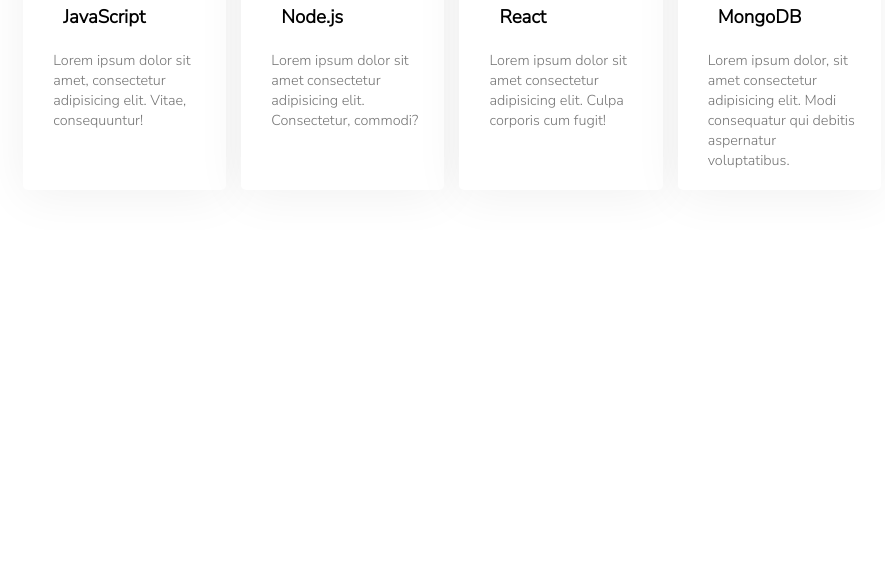
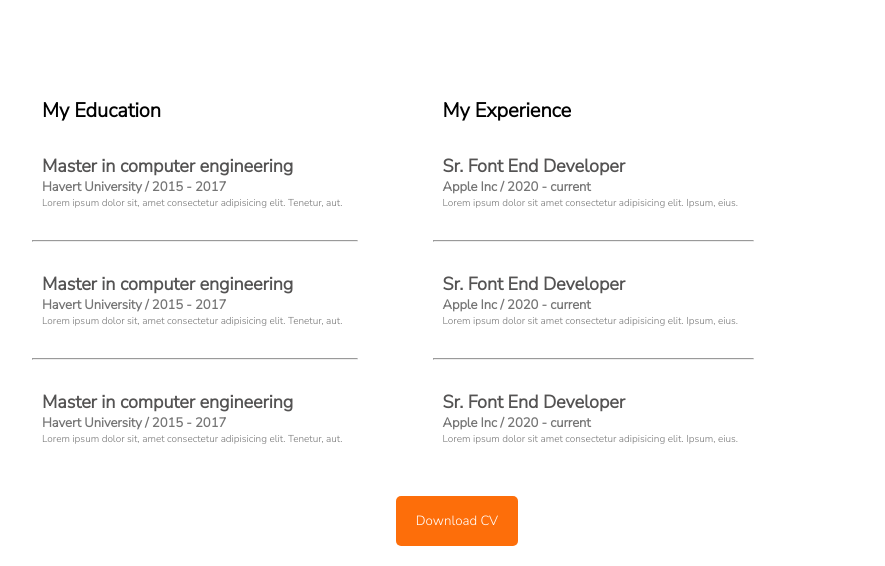
Before and after one commit to apucsd/Portfolio, a plain HTML site: page index.html in a window 1280 px wide. Shown: the part 1430-1996 px from the top of the page, without its empty margins (188-1073 px from the left). Before the commit the page ends 1660 px from the top, so only its background shows below. Drawn offline with Linux system fonts and the light colour scheme.

Commit message:
added resume style

```diff
--- a/index.html
+++ b/index.html
@@ -8,7 +8,7 @@
 
     <link rel="preconnect" href="https://fonts.googleapis.com"><link rel="preconnect" href="https://fonts.gstatic.com" crossorigin><link href="https://fonts.googleapis.com/css2?family=Nunito+Sans:ital,wght@0,300;1,200&family=Open+Sans&display=swap" rel="stylesheet">
 
-    <title>MY Portfolio</title>
+    <title>MY Portfolio </title>
 </head>
 <body>
     <header class="header">
@@ -32,7 +32,7 @@
              <button class="btn">Contact</button>
             </div>
 
-             <img src="images/hardy.png" alt="">
+             <img src="images/My project.png" alt="" width="500px">
          </div>
     </header>
 
@@ -87,6 +87,75 @@
             </div>
         </div>
 
+
+        <!-- summary section -->
+
+        <!-- summary section div -->
+        <h1 class="summary-title">A summary of My Resume</h1>
+       <div class="summary-section">
+
+
+
+        <!-- edu-summary section -->
+        <div class="edu-summary">
+            <h1>My Education</h1>
+            <div class="edu-summary-details">
+                <h2>Master in computer engineering</h2>
+                <h3>Havert University / 2015 - 2017</h3>
+                <p> Lorem ipsum dolor sit, amet consectetur adipisicing elit. Tenetur, aut.</p>
+            </div>
+            <hr>
+            <div class="edu-summary-details">
+                <h2>Master in computer engineering</h2>
+                <h3>Havert University / 2015 - 2017</h3>
+                <p> Lorem ipsum dolor sit, amet consectetur adipisicing elit. Tenetur, aut.</p>
+            </div>
+            <hr>
+            <div class="edu-summary-details">
+                <h2>Master in computer engineering</h2>
+                <h3>Havert University / 2015 - 2017</h3>
+                <p> Lorem ipsum dolor sit, amet consectetur adipisicing elit. Tenetur, aut.</p>
+            </div>
+
+        </div>
+          <!-- edu-summary section  end-->
+
+          <div class="exp-summary">
+              <!-- exp-summary section start -->
+              <h1>My Experience</h1>
+            <div class="edu-summary-details">
+                <h2>Sr. Font End Developer</h2>
+                <h3>Apple Inc / 2020 - current</h3>
+                <p>Lorem ipsum dolor sit amet consectetur adipisicing elit. Ipsum, eius.</p>
+            </div>
+            <hr>
+            <div class="edu-summary-details">
+                <h2>Sr. Font End Developer</h2>
+                <h3>Apple Inc / 2020 - current</h3>
+                <p>Lorem ipsum dolor sit amet consectetur adipisicing elit. Ipsum, eius.</p>
+            </div>
+            <hr>
+            <div class="edu-summary-details">
+                <h2>Sr. Font End Developer</h2>
+                <h3>Apple Inc / 2020 - current</h3>
+                <p>Lorem ipsum dolor sit amet consectetur adipisicing elit. Ipsum, eius.</p>
+            </div>
+          </div>
+          <!-- exp- summary section end -->
+
+
+
+
+
+       </div>
+         <!-- summary section div end -->
+         <div class="resume-btn">
+            <button class="btn">Download CV</button>
+         </div>
+
+
+
+
     </main>
 
 
--- a/style.css
+++ b/style.css
@@ -138,3 +138,51 @@
     font-size: 0.9rem;
     margin-left: 10px;
 }
+
+
+/* summary section */
+.summary-section{
+    display: flex;
+    gap: 40px;
+    margin: 20px 200px;
+}
+
+.summary-section h2{
+    font-size: 18px;
+    color: #545353;
+}
+.summary-section h3{
+    font-size: 13px;
+    color: #757575;
+}
+.summary-section p{
+    font-size: 10px;
+    color: #757575;
+}
+.edu-summary-details{
+    margin: 30px;
+}
+.edu-summary h1{
+    text-align: left;
+    margin-left: 30px;
+    font-size: 20px;
+}
+.exp-summary h1{
+    font-size: 20px;
+    text-align: left;
+    margin-left: 30px;
+}
+.summary-title{
+   text-align: center;
+   margin: 100px 200px;
+}
+
+
+hr{
+    width: 90%;
+    margin: 10px 20px;
+}
+.resume-btn{
+    text-align: center;
+    margin: 20px 0;
+}
```
Also changed, not shown: 1 other file.
